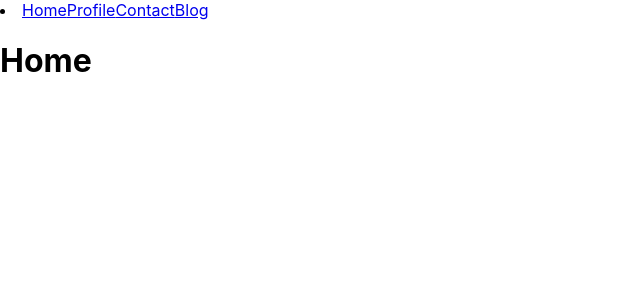
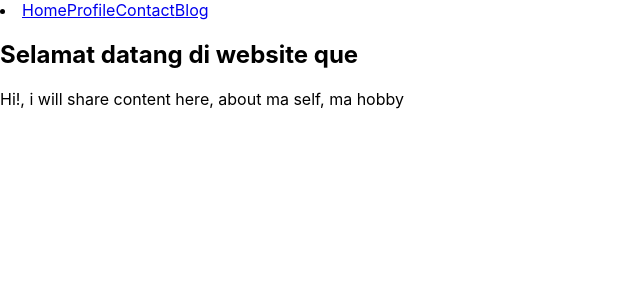
Before and after one commit to adamrayw/react-web-profile, a React (Create React App) app: page / in a window 1280 px wide. Shown: the top 300 px of the page, without its empty margins (0-640 px from the left). Built offline with nearby package versions, Linux system fonts and the light colour scheme.

Commit message:
using useEffect and add content

```diff
--- a/src/pages/Home.js
+++ b/src/pages/Home.js
@@ -1,3 +1,16 @@
+import { useEffect } from "react";
+
 export default function Home() {
-  return <h1>Home</h1>;
+  useEffect(function () {
+    document.title = "Home";
+  }, []);
+
+  return (
+    <section className="section">
+      <h1 className="section-title">Selamat datang di website que</h1>
+      <p className="section-description">
+        Hi!, i will share content here, about ma self, ma hobby
+      </p>
+    </section>
+  );
 }
```
